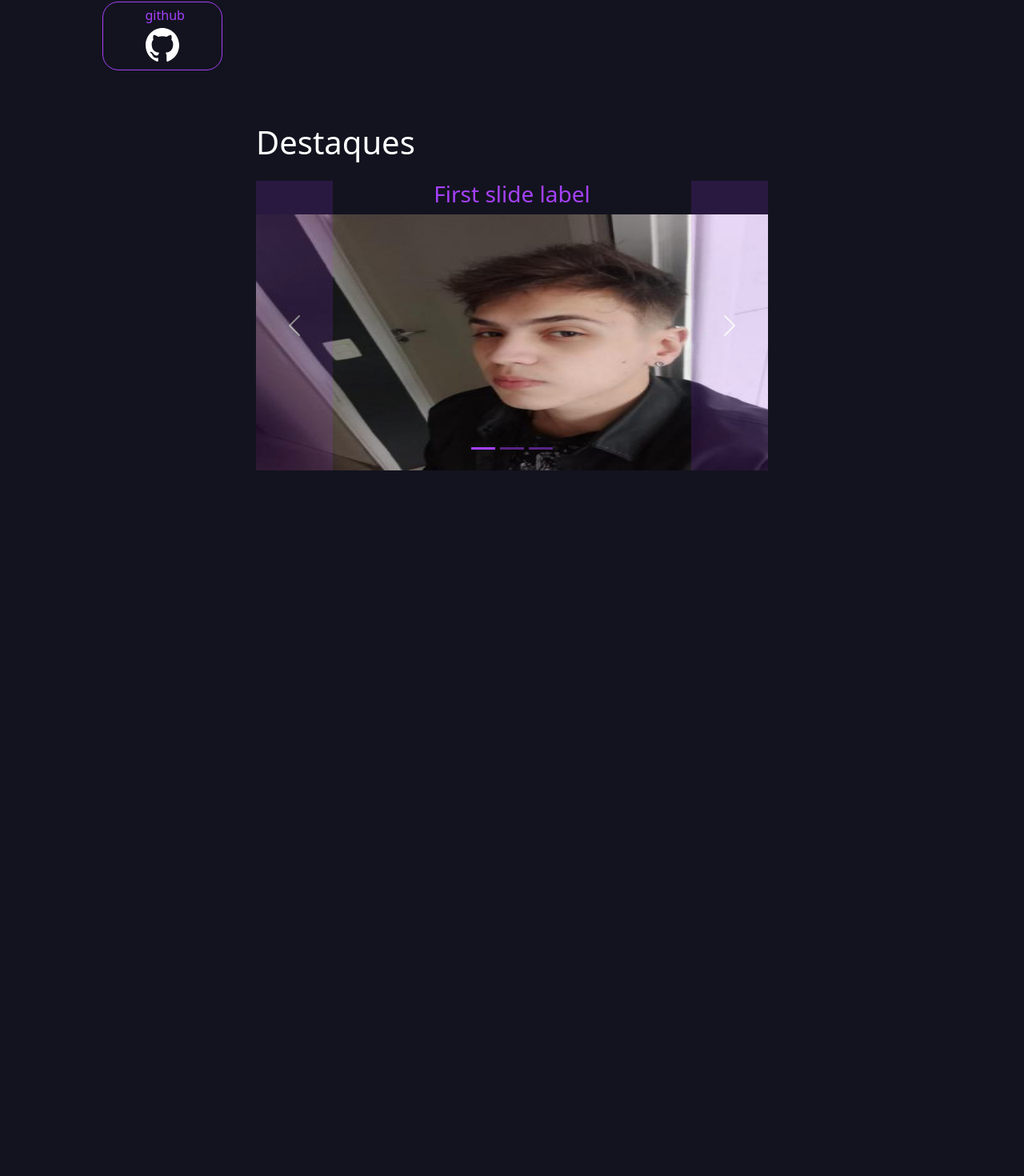
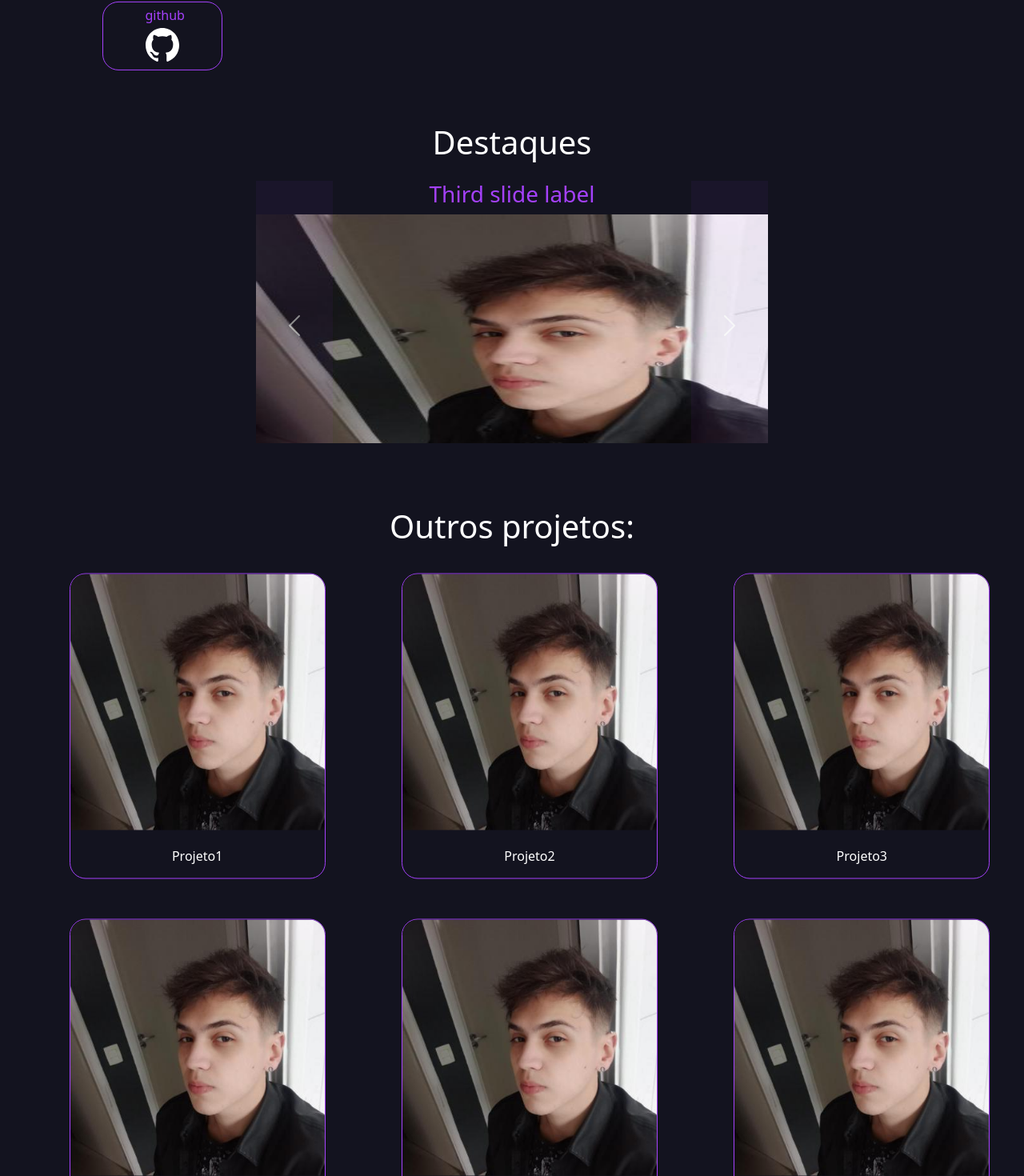
Before and after one commit to Rafael-conquista/portifolio_pessoal, a React (Create React App) app in the folder portifolio_pessoal/: page / in a window 1280 px wide. Shown: the part 1189-2659 px from the top of the page at 80% size. Before the commit the page ends 1823 px from the top, so only its background shows below. Built offline with nearby package versions, Linux system fonts and the light colour scheme.

Commit message:
adiciona style para projetos

```diff
--- a/portifolio_pessoal/src/App.js
+++ b/portifolio_pessoal/src/App.js
@@ -2,6 +2,8 @@ import Navbar from "./components/navbar";
 import Welcome from "./components/welcome";
 import Skills from "./components/skills";
 import Destaques from "./components/destaques";
+import Projetos from "./components/projetos";
+import Footer from "./components/footer";
 
 function App() {
   return (
@@ -10,6 +12,8 @@ function App() {
       <Welcome/>
       <Skills/>
       <Destaques/>
+      <Projetos/>
+      <Footer/>
     </div>
   );
 }
--- a/portifolio_pessoal/src/components/destaques.css
+++ b/portifolio_pessoal/src/components/destaques.css
@@ -3,11 +3,12 @@
     width: 90vw;
     height: 50vh;
     margin: 0 auto;
-    margin-bottom: 10vh;
+    overflow: hidden;
 }
 
 .main{
     background-color: #13131F;
+    padding-bottom: 10vh;
 }
 
 @media screen and (min-width:500px){
@@ -33,6 +34,7 @@
 .destaques_body h1{
     color: white;
     padding-bottom: 2vh;
+    text-align: center;
 }
 
 .destaques_body h3{
@@ -41,10 +43,10 @@
 }
 
 .carousel-control-prev{
-    background-color: rgba(165, 65, 252,0.3) !important;
+    background-color: rgba(165, 65, 252,0.1) !important;
  }
  .carousel-control-next{
-    background-color: rgba(165, 65, 252,0.3) !important;
+    background-color: rgba(165, 65, 252,0.1) !important;
  }
 
  .carousel-indicators [data-bs-target]{
--- a/portifolio_pessoal/src/components/destaques.js
+++ b/portifolio_pessoal/src/components/destaques.js
@@ -9,15 +9,15 @@ function Destaques() {
             <div className='destaques_body'>
                 <h1>Destaques</h1>
                 <Carousel>
-                    <Carousel.Item interval={1000}>
+                    <Carousel.Item interval={2500}>
                         <h3>First slide label</h3>
                         <img src={perfil} alt='vazio' className='slider_image'/>
                     </Carousel.Item>
-                    <Carousel.Item interval={1000}>
+                    <Carousel.Item interval={2500}>
                         <h3>Second slide label</h3>
                         <img src={perfil2} alt='vazio' className='slider_image'/>
                     </Carousel.Item>
-                    <Carousel.Item interval={1000}>
+                    <Carousel.Item interval={2500}>
                         <h3>Third slide label</h3>
                         <img src={perfil} alt='vazio' className='slider_image'/>
                     </Carousel.Item>
--- /dev/null
+++ b/portifolio_pessoal/src/components/footer.css
@@ -0,0 +1,74 @@
+.footer{
+    position: relative;
+    width: 100%;
+    background: #13131f;
+    min-height: 100px;
+    padding: 20px 50px;
+    display: flex;
+    justify-content: center;
+    align-items: center;
+    flex-direction: column;
+    margin-bottom: 5vh;
+    background-color: black;
+}
+.footer ul{
+    padding-left: 0;
+}
+
+.footer, .social_icons, .menu{
+    position: relative;
+    display: flex;
+    justify-content: center;
+    flex-wrap: wrap;
+}
+
+.footer, .social_icons, .social_list, .menu{
+    list-style: none;
+}
+
+.menu{
+    padding-left: 2%;
+    align-items: center;
+}
+
+.social_icons, .social_list, .link{
+    font-size: 1.5em;
+    color: #fff;
+    display: inline-block;
+    transition: 0.5s;
+    margin: 0 10px;
+}
+
+.social_list:hover, .link:hover, .menu_item{
+    transform: translateY(-10px);
+}
+
+.social_list:hover{
+    color: rgb(255, 0, 251);
+}
+
+.menu_item{
+    font-size: 1.2em;
+    color: #fff;
+    display: inline-block;
+    transition: 0.5s;
+    margin: 15px 10px;
+    text-decoration: none;
+    padding-top: 20px;
+    padding-left: 2vw;
+}
+
+.menu_link{
+    text-decoration: none;
+    color: white;
+    opacity: 0.75;
+}
+.menu_link:hover{
+    opacity: 1;
+    color: rgb(255, 0, 251);
+    transition: 0.5s;
+}
+.footer_text{
+    text-align: center;
+    font-size: 1.1em;
+}
--- /dev/null
+++ b/portifolio_pessoal/src/components/footer.js
@@ -0,0 +1,29 @@
+import React from "react";
+import './footer.css'
+import {
+    SiInstagram,
+    SiGithub,
+    SiGmail
+} from "react-icons/si";
+function Footer(){
+    return(
+        <>
+            <div className="body">
+                <footer className="footer">
+                    <ul className="social_icons">
+                        <li className="social_list"><a href="#" className="link"></a><SiInstagram/></li>
+                        <li className="social_list"><a href="#" className="link"></a><SiGithub/></li>
+                        <li className="social_list"><a href="#" className="link"></a><SiGmail/></li>
+                    </ul>
+                    <ul className="menu">
+                        <li className="menu_item"><a href="#" className="menu_link">home</a></li>
+                        <li className="menu_item"><a href="#" className="menu_link">about</a></li>
+                        <li className="menu_item"><a href="#" className="menu_link">projetos</a></li>
+                    </ul>
+                </footer>
+            </div>
+        </>
+    )
+}
+
+export default Footer;
--- /dev/null
+++ b/portifolio_pessoal/src/components/projetos.css
@@ -0,0 +1,91 @@
+.projects_body{
+  background-color: #13131F;
+}
+
+.projects_body h1, p{
+  color: white;
+  text-align: center;
+}
+
+.projects_grid{
+    display: grid;
+    padding-left: 20px;
+    padding-right: 20px;
+    gap: 10px;
+    grid-template-columns: repeat(1, 1fr);
+    transition: 1s;
+    transform: translateY(2%);
+    justify-items: center;
+    padding-bottom: 10vh;
+
+}
+
+
+@media screen and (min-width:500px){
+    .projects_grid{
+      flex-direction: column;
+      grid-template-columns: repeat(1, 1fr);
+      padding-left: 5vw;
+      gap: 50px;
+    }
+}
+
+@media screen and (min-width:600px){
+    .projects_grid{
+      flex-direction: column;
+      grid-template-columns: repeat(2, 2fr);
+      padding-left: 5vw;
+      gap: 50px;
+    }
+}
+
+  @media screen and (min-width:805px){
+    .projects_grid{
+      flex-direction: column;
+      grid-template-columns: repeat(3, 2fr);
+      padding-left: 5vw;
+      gap: 50px;
+    }
+}
+
+.projects_card{
+    border-radius: 20px;
+    width: 25vw;
+    display: flex;
+    flex-direction: column; /* Se desejar alinhar na vertical */
+    justify-content: center; /* Alinha verticalmente */
+    align-items: center;
+    cursor: pointer;
+    transition: transform 0.2s ease-in-out;
+    border: 1px solid rgb(165, 65, 252);
+    overflow: hidden;
+    position: relative;
+}
+
+@media screen and (max-width:500px){
+  .projects_card{
+    width: 70vw;
+  }
+}
+
+.projects_card:hover{
+  transform: scale(1.1);
+  background-color: black;
+  z-index: 100;
+}
+
+.imagem{
+    height: 20vh;
+    width: 100%;
+    margin: 20px;
+    margin-top: 0;
+    height: auto;
+    display: block;
+}
+
+@media screen and (max-width:500px){
+  .imagem{
+    width: 70vw;
+    margin-top: 0;
+  }
+}
--- /dev/null
+++ b/portifolio_pessoal/src/components/projetos.js
@@ -0,0 +1,32 @@
+import './projetos.css'
+import perfil from '../img/perfil.jpg';
+
+const projects = {
+    'Projeto1': 'imagem', 'Projeto2':'imagem', 'Projeto3':'imagem', 'Projeto4': 'imagem', 'Projeto5':'imagem','Projeto6':'imagem', 'Projeto7':'imagem',
+}
+
+function Projetos() {
+    return(
+        <div className='projects_body'>
+            <h1>Outros projetos:</h1>
+
+            <div className='projects_grid'>
+                    {
+                    Object.keys(projects).map((key,icon) => {
+                        return(
+                            <div className='projects_card'>
+                                <div className='imagem'>
+                                    <img src={perfil} alt='vazio' className='slider_image'/>
+                                </div>
+                                <p>{key}</p>
+                            </div>
+                        )
+                    })
+                    }
+
+            </div>
+        </div>
+    )
+}
+
+export default Projetos
--- a/portifolio_pessoal/src/index.css
+++ b/portifolio_pessoal/src/index.css
@@ -6,10 +6,10 @@ body {
   -webkit-font-smoothing: antialiased;
   -moz-osx-font-smoothing: grayscale;
   user-select: none;
-  background-color: #13131F;
+  background-color: black;
 }
 html{
-  background-color: #13131F;
+  background-color: black;
 }
 
 ::-webkit-scrollbar {
```
